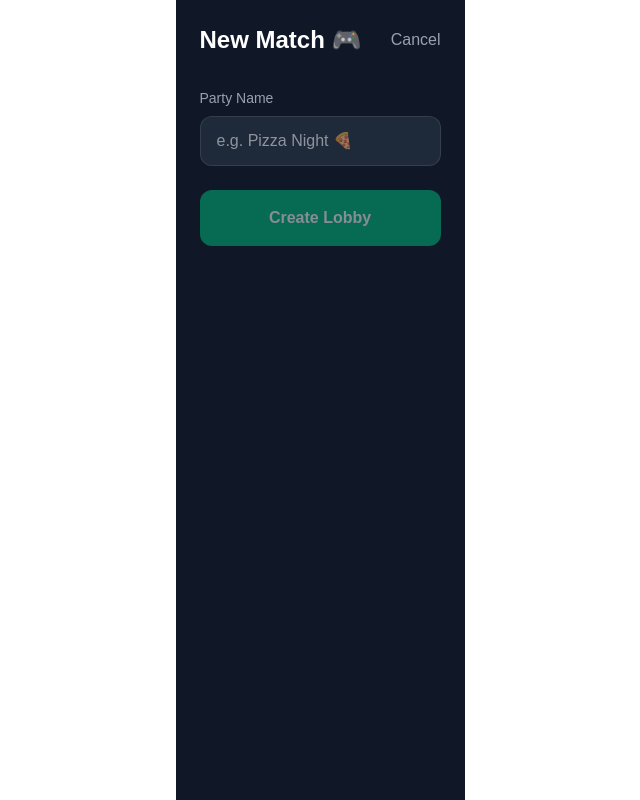
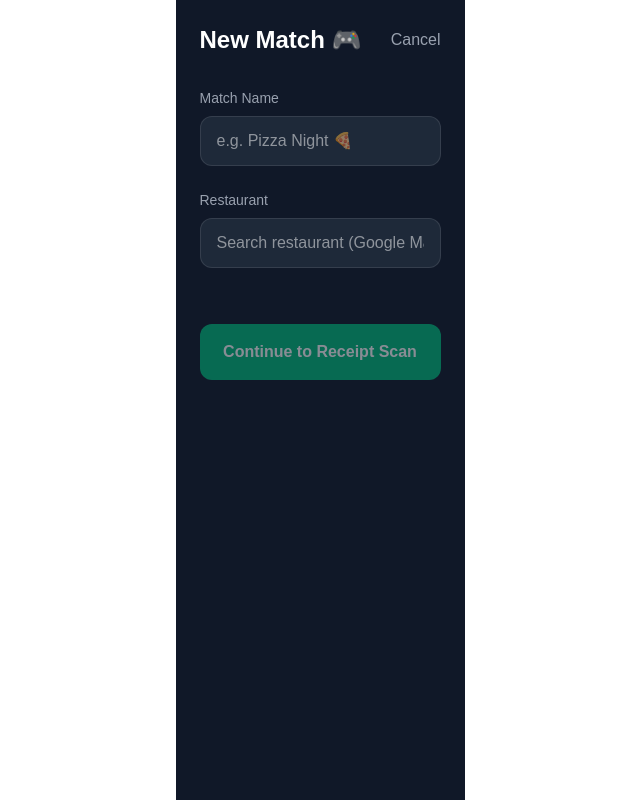
Before and after one commit to arehmanusmanii/billshplit, a Next.js app: page /party/new in a window 1280 px wide. Shown: the whole page, without its empty margins (320-960 px from the left). Built offline with nearby package versions, Linux system fonts and the light colour scheme; no server answers.

Commit message:
feat: add tesseract.js and receipt scanner UI, update party creation flow

```diff
--- a/app/party/new/page.tsx
+++ b/app/party/new/page.tsx
@@ -8,18 +8,31 @@ const DUMMY_USER_ID = "00000000-0000-0000-0000-000000000000";
 
 export default function NewPartyPage() {
   const [name, setName] = useState("");
+  const [restaurantName, setRestaurantName] = useState("");
   const [loading, setLoading] = useState(false);
   const router = useRouter();
 
+  // TODO: Integrate Google Maps Places API here later.
+  // For now, it's just a text input, but we pretend it's a searchable dropdown.
+  const handleRestaurantSearch = (e: React.ChangeEvent<HTMLInputElement>) => {
+    setRestaurantName(e.target.value);
+    // In the future: fetch suggestions from Google API here based on e.target.value
+  };
+
   const handleSubmit = async (e: React.FormEvent) => {
     e.preventDefault();
-    if (!name.trim()) return;
+    if (!name.trim() || !restaurantName.trim()) return;
 
     setLoading(true);
     try {
+      // Pass restaurant name to party creation if we update the schema later,
+      // or we just save it in state to pass to the expense creation next.
+      // For now, we just create the party.
       const party = await createParty(name, DUMMY_USER_ID);
-      // Once created, we should navigate to the party details or directly to add an expense
-      router.push(`/`); // For now, just back to dashboard, later we can go to /party/${party.id}
+
+      // Navigate to the new Match/Expense details page to scan the receipt
+      // We pass the restaurant name as a query param or we'd save it in context/db.
+      router.push(`/party/${party.id}/scan?restaurant=${encodeURIComponent(restaurantName)}`);
     } catch (error) {
       console.error("Failed to create party", error);
       alert("Failed to create party. Check console.");
@@ -40,7 +53,7 @@ export default function NewPartyPage() {
       <form onSubmit={handleSubmit} className="space-y-6">
         <div>
           <label htmlFor="name" className="block text-sm font-medium text-gray-400 mb-2">
-            Party Name
+            Match Name
           </label>
           <input
             type="text"
@@ -53,12 +66,30 @@ export default function NewPartyPage() {
           />
         </div>
 
+        <div>
+          <label htmlFor="restaurant" className="block text-sm font-medium text-gray-400 mb-2">
+            Restaurant
+          </label>
+          <div className="relative">
+            <input
+              type="text"
+              id="restaurant"
+              value={restaurantName}
+              onChange={handleRestaurantSearch}
+              className="w-full bg-gray-800 border border-white/10 rounded-xl px-4 py-3 text-white focus:outline-none focus:ring-2 focus:ring-emerald-500"
+              placeholder="Search restaurant (Google Maps API later)"
+              required
+            />
+            {/* Future: dropdown of suggested restaurants goes here */}
+          </div>
+        </div>
+
         <button
           type="submit"
-          disabled={loading || !name.trim()}
-          className="w-full bg-emerald-500 hover:bg-emerald-600 disabled:opacity-50 disabled:hover:bg-emerald-500 text-white font-bold py-4 rounded-xl transition-colors"
+          disabled={loading || !name.trim() || !restaurantName.trim()}
+          className="w-full bg-emerald-500 hover:bg-emerald-600 disabled:opacity-50 disabled:hover:bg-emerald-500 text-white font-bold py-4 rounded-xl transition-colors mt-8"
         >
-          {loading ? "Creating..." : "Create Lobby"}
+          {loading ? "Creating..." : "Continue to Receipt Scan"}
         </button>
       </form>
     </main>
--- /dev/null
+++ b/components/ui/ReceiptScanner.tsx
@@ -0,0 +1,112 @@
+"use client";
+
+import { useState, useRef } from "react";
+import Tesseract from "tesseract.js";
+
+interface ParsedItem {
+  id: string;
+  name: string;
+  price: number;
+}
+
+interface ReceiptScannerProps {
+  onScanComplete: (items: ParsedItem[]) => void;
+}
+
+export function ReceiptScanner({ onScanComplete }: ReceiptScannerProps) {
+  const [isScanning, setIsScanning] = useState(false);
+  const [progress, setProgress] = useState(0);
+  const [statusText, setStatusText] = useState("");
+  const fileInputRef = useRef<HTMLInputElement>(null);
+
+  const handleFileUpload = async (e: React.ChangeEvent<HTMLInputElement>) => {
+    const file = e.target.files?.[0];
+    if (!file) return;
+
+    setIsScanning(true);
+    setProgress(0);
+    setStatusText("Initializing OCR...");
+
+    try {
+      const result = await Tesseract.recognize(
+        file,
+        'eng',
+        {
+          logger: m => {
+            if (m.status === "recognizing text") {
+              setProgress(Math.round(m.progress * 100));
+              setStatusText(`Scanning... ${Math.round(m.progress * 100)}%`);
+            } else {
+              setStatusText(m.status);
+            }
+          }
+        }
+      );
+
+      setStatusText("Parsing receipt data...");
+
+      // Basic heuristic to parse receipt lines (Item Name - Price)
+      // This is rudimentary and shows why AI vision is usually preferred!
+      const lines = result.data.text.split('\n');
+      const parsedItems: ParsedItem[] = [];
+      let idCounter = 0;
+
+      // Extremely basic regex to look for a price at the end of a line
+      const priceRegex = /\$?(\d+\.\d{2})$/;
+
+      lines.forEach(line => {
+        const match = line.match(priceRegex);
+        if (match) {
+          const price = parseFloat(match[1]);
+          const name = line.replace(priceRegex, '').trim();
+
+          // Filter out obvious non-items or empty names
+          if (name.length > 2 && !name.toLowerCase().includes('total') && !name.toLowerCase().includes('tax')) {
+             parsedItems.push({
+               id: `item-${idCounter++}`,
+               name,
+               price
+             });
+          }
+        }
+      });
+
+      setIsScanning(false);
+      onScanComplete(parsedItems);
+
+    } catch (error) {
+      console.error("OCR Error:", error);
+      setStatusText("Failed to read receipt. Please try again.");
+      setIsScanning(false);
+    }
+  };
+
+  return (
+    <div className="bg-gray-800 p-6 rounded-2xl border border-white/10 text-center">
+      <input
+        type="file"
+        accept="image/*"
+        capture="environment" // Suggests using the back camera on mobile
+        className="hidden"
+        ref={fileInputRef}
+        onChange={handleFileUpload}
+      />
+
+      {!isScanning ? (
+        <button
+          onClick={() => fileInputRef.current?.click()}
+          className="bg-emerald-500/20 text-emerald-400 border border-emerald-500/50 px-6 py-4 rounded-xl font-bold w-full flex items-center justify-center gap-2 hover:bg-emerald-500/30 transition"
+        >
+          📷 Snap Receipt
+        </button>
+      ) : (
+        <div className="py-4">
+          <div className="w-full bg-gray-700 rounded-full h-2 mb-2">
+            <div className="bg-emerald-500 h-2 rounded-full transition-all duration-300" style={{ width: `${progress}%` }}></div>
+          </div>
+          <p className="text-sm text-gray-400 animate-pulse">{statusText}</p>
+        </div>
+      )}
+    </div>
+  );
+}
--- a/package.json
+++ b/package.json
@@ -12,7 +12,8 @@
     "@supabase/supabase-js": "^2.105.4",
     "next": "16.2.6",
     "react": "19.2.4",
-    "react-dom": "19.2.4"
+    "react-dom": "19.2.4",
+    "tesseract.js": "^7.0.0"
   },
   "devDependencies": {
     "@tailwindcss/postcss": "^4",
```
Also changed, not shown: 1 other file (tests, documents, lock files or other folders).
